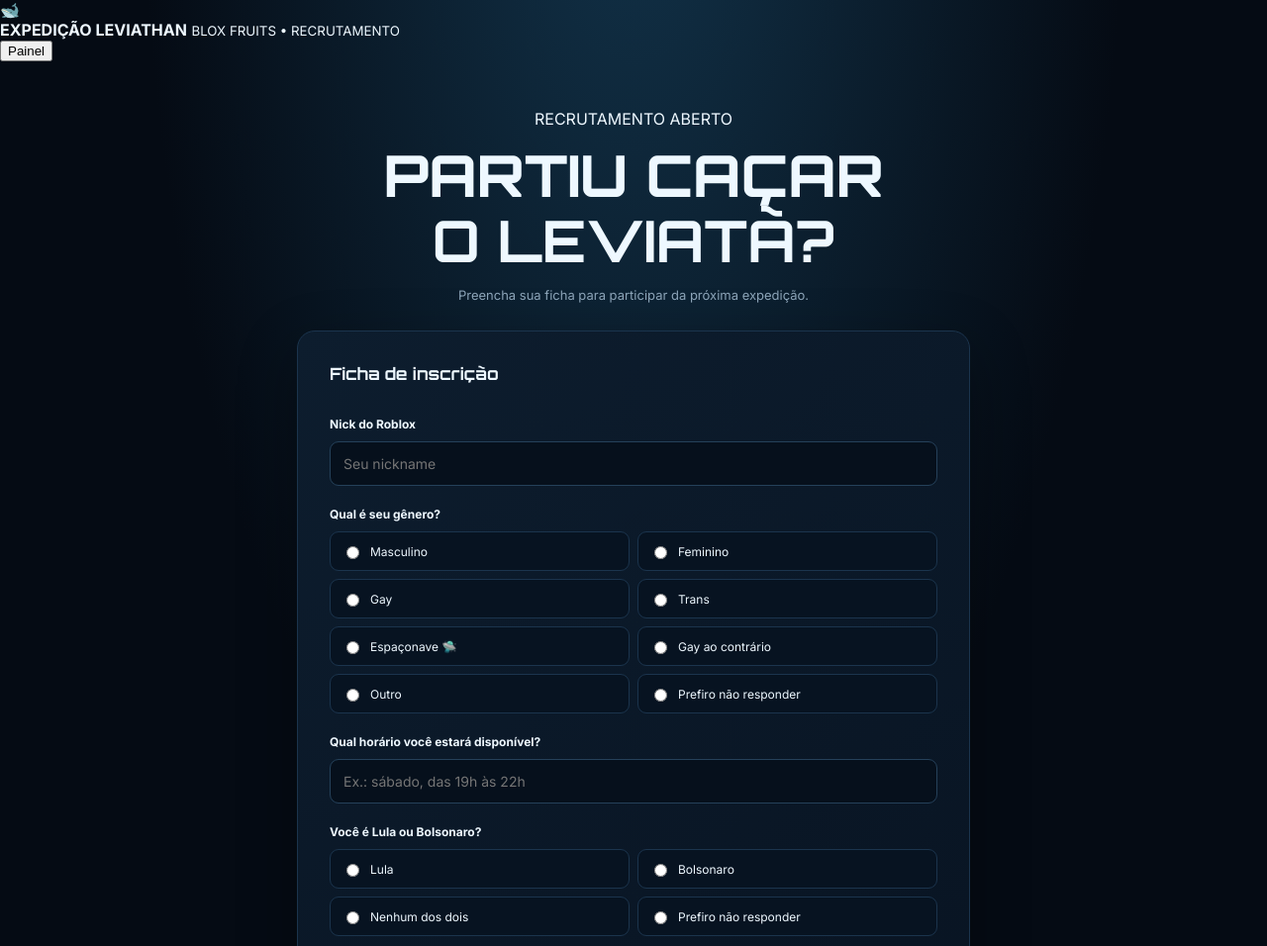
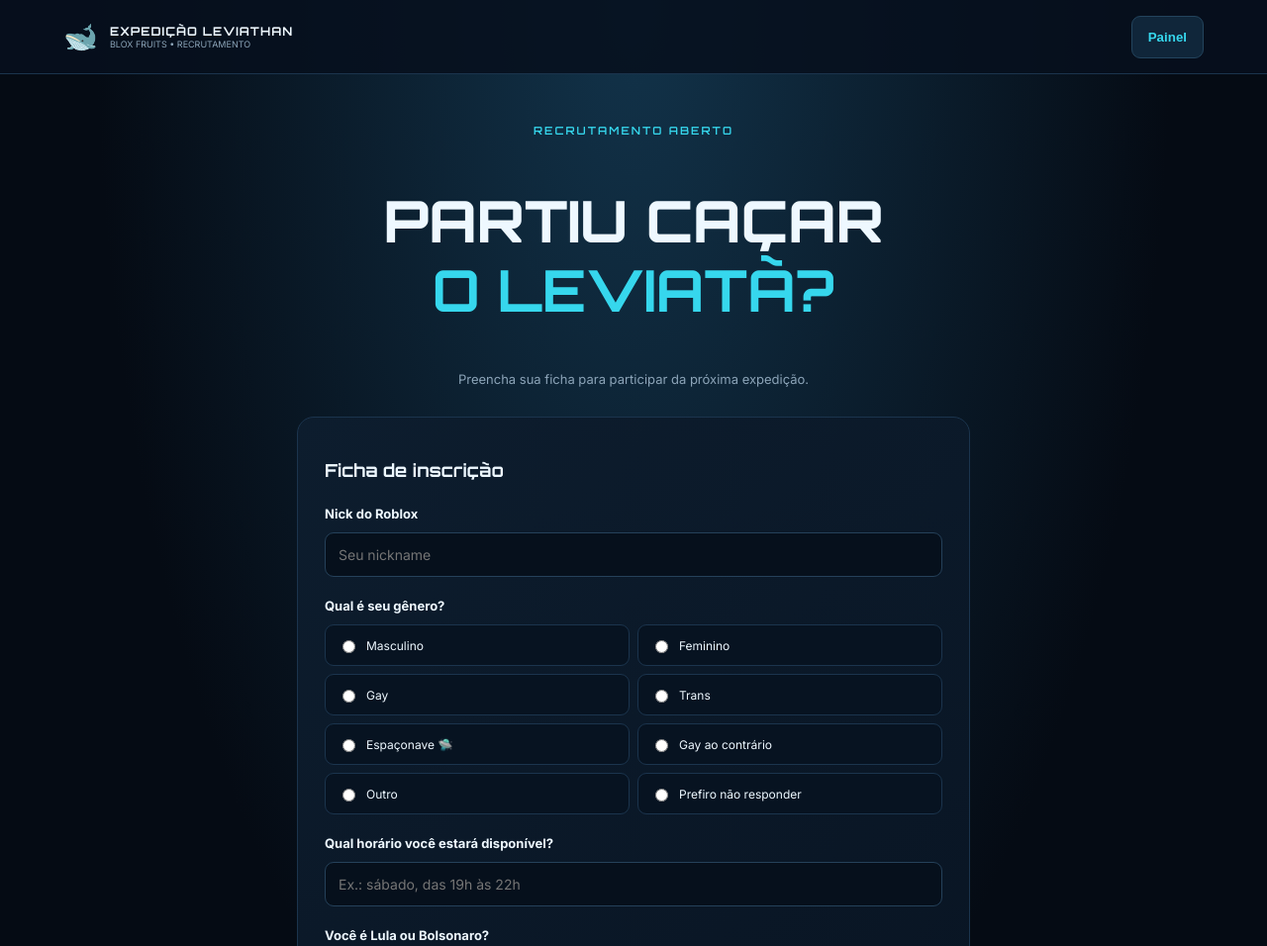
Before and after one commit to Miguelmouramuniz/formulario-leviathan, a plain HTML site: page index.html in a window 1280 px wide. Shown: the top 956 px of the page at 99% size. Drawn offline with nearby package versions, Linux system fonts and the light colour scheme.

Commit message:
Refactor CSS styles for improved layout and design

```diff
--- a/style.css
+++ b/style.css
@@ -1,10 +1,240 @@
+
 @import url('https://fonts.googleapis.com/css2?family=Orbitron:wght@500;600;700;800&family=Inter:wght@400;500;600;700&display=swap');
-:root{--bg:#050b14;--panel:#0b1726;--line:#1b344d;--cyan:#36d7ed;--text:#eef8ff;--muted:#8ca4b8}
-*{box-sizing:border-box}body{margin:0;background:radial-gradient(ellipse at 50% -15%,#12334a 0%,var(--bg) 55%);color:var(--text);font-family:Inter,Arial,sans-serif;min-height:100vh}
-.top{height:76px;border-bottom:1px solid #183047;background:#06101ddd;display:flex;align-items:center;justify-content:space-between;padding:0 max(5vw,18px);gap:12px}.brand{display:flex;align-items:center;gap:11px}.brand>span{font-size:29px}.brand b{display:block;font:700 12px Orbitron,sans-serif;letter-spacing:1px}.brand small{font-size:9px;color:var(--muted);letter-spacing:1.2px}
-main{width:min(680px,calc(100% - 30px));margin:48px auto 65px}.hero{text-align:center;margin-bottom:28px}.hero>small,.modalbox>div>small,.dashhead small{font:600 10px Orbitron,sans-serif;letter-spacing:2px;color:var(--cyan)}h1{font:800 clamp(34px,8vw,58px)/1.14 Orbitron,sans-serif;margin:14px 0}h1 em{font-style:normal;color:var(--cyan)}.hero p{color:var(--muted);font-size:13px}
-.card,.modalbox{background:linear-gradient(145deg,#0d1d2e,#081321);border:1px solid var(--line);border-radius:18px;padding:clamp(20px,5vw,32px);box-shadow:0 20px 60px #0005}.card h2,.modalbox h2{font:700 17px Orbitron,sans-serif;margin:0 0 22px}
-form{display:flex;flex-direction:column;gap:10px}form>label{font-size:12px;font-weight:700;margin-top:11px}label span{color:var(--muted);font-weight:400}input:not([type=radio]),textarea{width:100%;background:#06101c;border:1px solid #25415a;border-radius:9px;color:var(--text);padding:13px;font:14px Inter,Arial;outline:none}input:focus,textarea:focus{border-color:var(--cyan)}.options{display:grid;grid-template-columns:repeat(2,minmax(0,1fr));gap:8px}.options label{display:flex;align-items:center;gap:8px;padding:11px;background:#071321;border:1px solid #1b344d;border-radius:9px;font-size:12px;cursor:pointer}.options input{accent-color:var(--cyan)}
-.primary,.outline,.deleteall{border:0;border-radius:9px;padding:13px 16px;font-weight:700;cursor:pointer}.primary{background:var(--cyan);color:#03121a;margin-top:14px}.outline{background:#10263a;color:var(--cyan);border:1px solid #23445d;font-size:11px}.foot{text-align:center;color:var(--muted);font-size:11px;margin-top:17px}footer{text-align:center;color:#526a7e;font:10px Orbitron,sans-serif;letter-spacing:2px;padding:22px}
-.modal{position:fixed;inset:0;background:#02070ddd;display:grid;place-items:center;padding:15px;z-index:5}.hidden{display:none!important}.modalbox{width:min(600px,100%);max-height:90vh;overflow:auto;position:relative}.x{position:absolute;right:17px;top:10px;background:none;border:0;color:var(--muted);font-size:28px;cursor:pointer}.dashhead{display:flex;justify-content:space-between;align-items:center}.dashhead h2{margin:7px 0 15px}.warning{font-size:11px;color:#e6b96d;line-height:1.5}.entry{padding:13px;margin:10px 0;background:#071321;border:1px solid var(--line);border-radius:10px}.entry b{font-size:14px}.entry p{font-size:12px;color:#b4c7d6;margin:6px 0;overflow-wrap:anywhere}.entry button,.deleteall{background:#35151e;color:#ff9ba4;border:0;border-radius:7px;padding:8px 10px;font-size:11px;cursor:pointer}.deleteall{width:100%;margin-top:14px}.empty{padding:20px;text-align:center;color:var(--muted);font-size:13px}#message,#loginMessage{font-size:12px;color:var(--cyan);min-height:15px}
-@media(max-width:480px){.top{padding:0 13px}.brand b{font-size:10px}.brand small{font-size:8px}.options{grid-template-columns:1fr}main{margin-top:34px}}
+
+:root {
+  --bg: #050b14;
+  --card: #0d1d2e;
+  --cyan: #36d7ed;
+  --text: #eef8ff;
+  --muted: #8ca4b8;
+  --border: #1b344d;
+}
+
+* {
+  box-sizing: border-box;
+}
+
+body {
+  margin: 0;
+  min-height: 100vh;
+  background: radial-gradient(ellipse at top, #12334a, var(--bg) 60%);
+  color: var(--text);
+  font-family: Inter, Arial, sans-serif;
+}
+
+header {
+  height: 75px;
+  padding: 0 5%;
+  display: flex;
+  justify-content: space-between;
+  align-items: center;
+  border-bottom: 1px solid var(--border);
+  background: #06101ddd;
+}
+
+.logo {
+  display: flex;
+  align-items: center;
+  gap: 12px;
+  font-size: 28px;
+}
+
+.logo strong {
+  display: block;
+  font: 700 12px Orbitron;
+  letter-spacing: 1px;
+}
+
+.logo small {
+  display: block;
+  color: var(--muted);
+  font-size: 9px;
+}
+
+main {
+  width: min(680px, 92%);
+  margin: 45px auto;
+}
+
+.hero {
+  text-align: center;
+  margin-bottom: 30px;
+}
+
+.hero span, #login > span {
+  color: var(--cyan);
+  font: 600 11px Orbitron;
+  letter-spacing: 2px;
+}
+
+.hero h1 {
+  font: 800 clamp(34px, 8vw, 58px) / 1.2 Orbitron;
+}
+
+.hero h1 b {
+  color: var(--cyan);
+}
+
+.hero p {
+  color: var(--muted);
+  font-size: 13px;
+}
+
+.card, .panel {
+  background: linear-gradient(145deg, #0d1d2e, #081321);
+  border: 1px solid var(--border);
+  border-radius: 17px;
+  padding: 27px;
+}
+
+h2 {
+  font: 700 18px Orbitron;
+}
+
+form {
+  display: flex;
+  flex-direction: column;
+  gap: 11px;
+}
+
+form > label {
+  font-size: 13px;
+  font-weight: 700;
+  margin-top: 10px;
+}
+
+input:not([type="radio"]), textarea {
+  width: 100%;
+  padding: 13px;
+  border-radius: 9px;
+  border: 1px solid #25415a;
+  background: #06101c;
+  color: white;
+  font: 14px Inter;
+  outline: none;
+}
+
+input:focus, textarea:focus {
+  border-color: var(--cyan);
+}
+
+.options {
+  display: grid;
+  grid-template-columns: repeat(2, 1fr);
+  gap: 8px;
+}
+
+.options label {
+  display: flex;
+  align-items: center;
+  gap: 8px;
+  padding: 12px;
+  border: 1px solid var(--border);
+  background: #071321;
+  border-radius: 9px;
+  font-size: 12px;
+}
+
+.options input {
+  accent-color: var(--cyan);
+}
+
+button {
+  cursor: pointer;
+  border-radius: 9px;
+  padding: 13px 16px;
+  font-weight: 700;
+}
+
+.primary {
+  border: 0;
+  background: var(--cyan);
+  color: #03121a;
+  margin-top: 12px;
+}
+
+.primary:disabled {
+  opacity: .5;
+}
+
+.secondary {
+  color: var(--cyan);
+  background: #10263a;
+  border: 1px solid #23445d;
+}
+
+#message, #loginMessage {
+  color: var(--cyan);
+  font-size: 12px;
+}
+
+footer {
+  text-align: center;
+  color: #526a7e;
+  font: 10px Orbitron;
+  letter-spacing: 2px;
+  padding: 25px;
+}
+
+.modal {
+  position: fixed;
+  inset: 0;
+  background: #02070dee;
+  display: grid;
+  place-items: center;
+  padding: 15px;
+  z-index: 10;
+}
+
+.hidden {
+  display: none !important;
+}
+
+.panel {
+  width: min(600px, 100%);
+  max-height: 90vh;
+  overflow-y: auto;
+  position: relative;
+}
+
+.close {
+  position: absolute;
+  right: 15px;
+  top: 10px;
+  background: none;
+  border: none;
+  color: white;
+  font-size: 28px;
+}
+
+.entry {
+  background: #071321;
+  border: 1px solid var(--border);
+  border-radius: 10px;
+  padding: 14px;
+  margin-top: 12px;
+}
+
+.entry p {
+  color: #b4c7d6;
+  font-size: 12px;
+  overflow-wrap: anywhere;
+}
+
+#refresh, #logout {
+  margin: 5px 3px 12px 0;
+}
+
+@media(max-width: 480px) {
+  header {
+    padding: 0 12px;
+  }
+
+  .options {
+    grid-template-columns: 1fr;
+  }
+
+  .card, .panel {
+    padding: 20px;
+  }
+}
```
